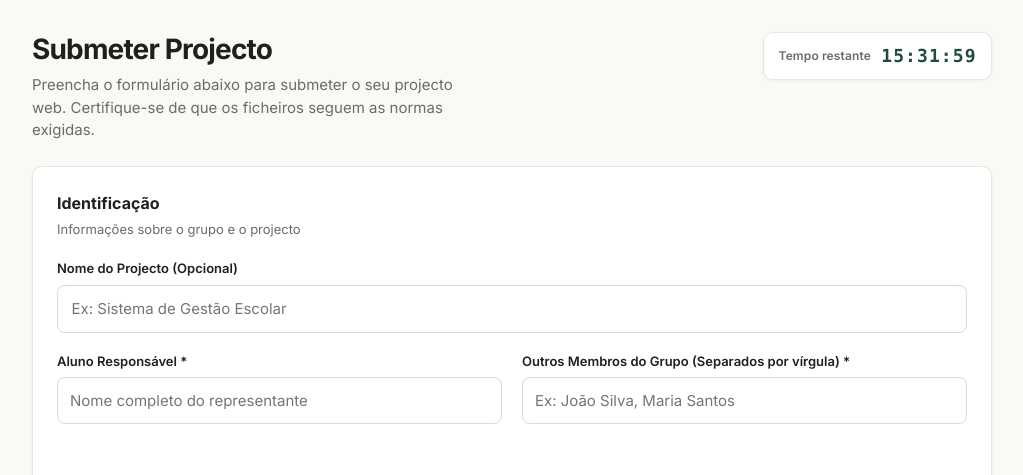
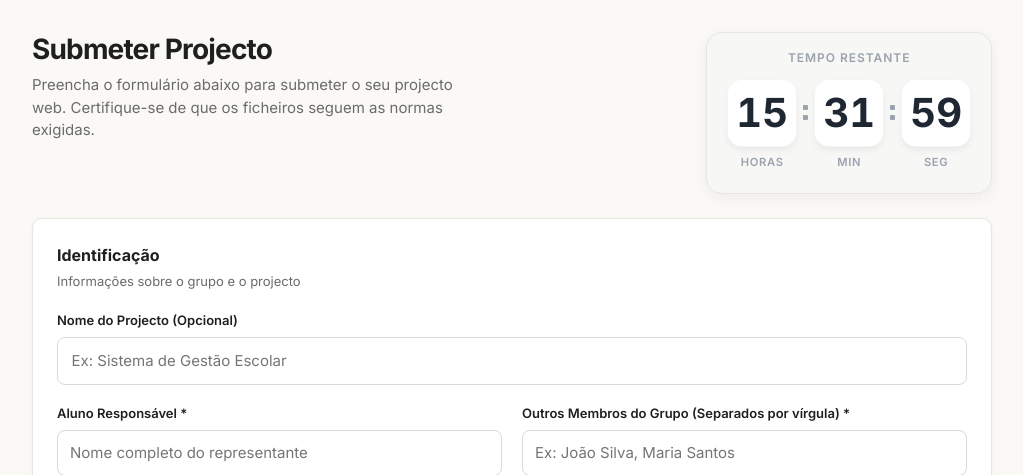
Before and after one commit to PauloSanguli/caf-projects, a Django app: page / in a window 1280 px wide. Shown: the part 71-546 px from the top of the page, without its empty margins (128-1151 px from the left). Run offline with Django 5.2, Linux system fonts and the light colour scheme.

Commit message:
feat: improve counter UI

```diff
--- a/submissions/static/submissions/css/app.css
+++ b/submissions/static/submissions/css/app.css
@@ -516,41 +516,93 @@ body.page-loading--active {
 }
 
 .deadline-countdown {
-  display: inline-flex;
-  flex-direction: row;
-  flex-wrap: nowrap;
-  align-items: center;
-  justify-content: flex-end;
-  gap: 0.5rem 0.65rem;
+  display: flex;
+  flex-direction: column;
+  align-items: center;
   flex-shrink: 0;
   align-self: flex-start;
   margin-left: auto;
   margin-top: 0;
-  padding: 0.55rem 0.9rem;
-  background: var(--surface);
-  border: 1px solid var(--line);
-  border-radius: var(--radius);
-  box-shadow: var(--shadow);
-}
-
-.deadline-countdown__label {
-  margin: 0;
+  padding: 1.1rem 1.25rem 1.35rem;
+  background: #f7f7f5;
+  border: 1px solid #e8e6e1;
+  border-radius: 16px;
+  box-shadow: 0 4px 14px rgba(30, 39, 50, 0.06);
+}
+
+.deadline-countdown__heading {
+  margin: 0 0 0.85rem;
+  width: 100%;
   font-size: 0.75rem;
   font-weight: 600;
-  color: var(--muted);
-  letter-spacing: 0.01em;
-  white-space: nowrap;
-}
-
-.deadline-countdown__timer {
-  margin: 0;
-  white-space: nowrap;
-  font-family: ui-monospace, "SF Mono", Menlo, Consolas, monospace;
-  font-size: 1.125rem;
-  font-weight: 600;
+  color: #9ba3af;
+  letter-spacing: 0.08em;
+  text-transform: uppercase;
+  text-align: center;
+  line-height: 1.2;
+}
+
+.deadline-countdown__grid {
+  display: grid;
+  grid-template-columns: minmax(0, 1fr) auto minmax(0, 1fr) auto minmax(0, 1fr);
+  grid-template-rows: auto auto;
+  column-gap: 0.35rem;
+  row-gap: 0.45rem;
+  align-items: center;
+  justify-items: center;
+}
+
+/* 1ª linha: cartão · : · cartão · : · cartão — 2ª: rótulos (alinhados às colunas) */
+.deadline-countdown__card {
+  display: flex;
+  align-items: center;
+  justify-content: center;
+  width: 100%;
+  max-width: 5.5rem;
+  min-height: 4.25rem;
+  padding: 0.65rem 0.5rem;
+  font-family: var(--font);
+  font-size: clamp(1.75rem, 4vw, 2.5rem);
+  font-weight: 700;
   font-variant-numeric: tabular-nums;
+  line-height: 1;
+  color: #1e2732;
+  background: #ffffff;
+  border-radius: 15px;
+  box-shadow: 0 4px 6px rgba(0, 0, 0, 0.05);
+  border: 1px solid rgba(0, 0, 0, 0.04);
+}
+
+.deadline-countdown__sep {
+  display: flex;
+  flex-direction: column;
+  justify-content: center;
+  align-self: center;
+  gap: 0.35rem;
+  padding: 0 0.05rem;
+}
+
+.deadline-countdown__sep-dot {
+  width: 0.28rem;
+  height: 0.28rem;
+  border-radius: 1px;
+  background: #9ba3af;
+}
+
+.deadline-countdown__unit-name {
+  margin: 0;
+  font-size: 0.7rem;
+  font-weight: 600;
   letter-spacing: 0.06em;
-  color: var(--accent);
+  text-transform: uppercase;
+  color: #9ba3af;
+  text-align: center;
+}
+
+.deadline-countdown__sep-spacer {
+  width: 100%;
+  min-height: 0.5rem;
+  pointer-events: none;
 }
 
 @media (max-width: 640px) {
@@ -560,8 +612,20 @@ body.page-loading--active {
 
   .deadline-countdown {
     width: 100%;
+    max-width: 100%;
     margin-left: 0;
-    justify-content: flex-start;
+    box-sizing: border-box;
+  }
+
+  .deadline-countdown__card {
+    max-width: none;
+    min-height: 3.5rem;
+    padding: 0.5rem 0.35rem;
+    font-size: clamp(1.35rem, 7vw, 2rem);
+  }
+
+  .deadline-countdown__grid {
+    column-gap: 0.2rem;
   }
 }
 
--- a/submissions/static/submissions/js/deadline-countdown.js
+++ b/submissions/static/submissions/js/deadline-countdown.js
@@ -6,19 +6,14 @@
   var deadline = new Date(iso);
   if (isNaN(deadline.getTime())) return;
 
-  var timerEl = root.querySelector("[data-countdown-timer]");
-  if (!timerEl) return;
+  var elH = root.querySelector("[data-countdown-hours]");
+  var elM = root.querySelector("[data-countdown-minutes]");
+  var elS = root.querySelector("[data-countdown-seconds]");
+  var unitsEl = root.querySelector(".deadline-countdown__grid");
+  if (!elH || !elM || !elS) return;
 
   function pad(n) {
     return String(n).padStart(2, "0");
-  }
-
-  function formatHMS(totalSeconds) {
-    if (totalSeconds <= 0) return "00:00:00";
-    var h = Math.floor(totalSeconds / 3600);
-    var m = Math.floor((totalSeconds % 3600) / 60);
-    var s = totalSeconds % 60;
-    return pad(h) + ":" + pad(m) + ":" + pad(s);
   }
 
   var intervalId;
@@ -26,12 +21,24 @@
   function tick() {
     var diff = deadline - Date.now();
     var totalSeconds = Math.floor(diff / 1000);
-    var text = formatHMS(totalSeconds);
-    timerEl.textContent = text;
-    timerEl.setAttribute("aria-label", "Tempo restante: " + text);
     if (totalSeconds <= 0) {
+      elH.textContent = "00";
+      elM.textContent = "00";
+      elS.textContent = "00";
+      if (unitsEl) {
+        unitsEl.setAttribute("aria-label", "Tempo restante: 00:00:00");
+      }
       if (intervalId) clearInterval(intervalId);
+      return;
     }
+    var h = Math.floor(totalSeconds / 3600);
+    var m = Math.floor((totalSeconds % 3600) / 60);
+    var s = totalSeconds % 60;
+    elH.textContent = pad(h);
+    elM.textContent = pad(m);
+    elS.textContent = pad(s);
+    var aria = "Tempo restante: " + pad(h) + " horas, " + pad(m) + " minutos e " + pad(s) + " segundos";
+    if (unitsEl) unitsEl.setAttribute("aria-label", aria);
   }
 
   tick();
--- a/submissions/templates/submissions/submeter.html
+++ b/submissions/templates/submissions/submeter.html
@@ -26,8 +26,25 @@
     data-deadline="{{ deadline_entrega_iso }}"
     aria-labelledby="deadline-countdown-label"
   >
-    <p id="deadline-countdown-label" class="deadline-countdown__label">Tempo restante</p>
-    <p class="deadline-countdown__timer" data-countdown-timer role="timer" aria-live="polite">00:00:00</p>
+    <h2 id="deadline-countdown-label" class="deadline-countdown__heading">Tempo restante</h2>
+    <div class="deadline-countdown__grid" role="timer" aria-live="polite">
+      <div class="deadline-countdown__card" data-countdown-hours>00</div>
+      <span class="deadline-countdown__sep" aria-hidden="true">
+        <span class="deadline-countdown__sep-dot"></span>
+        <span class="deadline-countdown__sep-dot"></span>
+      </span>
+      <div class="deadline-countdown__card" data-countdown-minutes>00</div>
+      <span class="deadline-countdown__sep" aria-hidden="true">
+        <span class="deadline-countdown__sep-dot"></span>
+        <span class="deadline-countdown__sep-dot"></span>
+      </span>
+      <div class="deadline-countdown__card" data-countdown-seconds>00</div>
+      <span class="deadline-countdown__unit-name">Horas</span>
+      <span class="deadline-countdown__sep-spacer" aria-hidden="true"></span>
+      <span class="deadline-countdown__unit-name">Min</span>
+      <span class="deadline-countdown__sep-spacer" aria-hidden="true"></span>
+      <span class="deadline-countdown__unit-name">Seg</span>
+    </div>
   </aside>
 </section>
 
```
